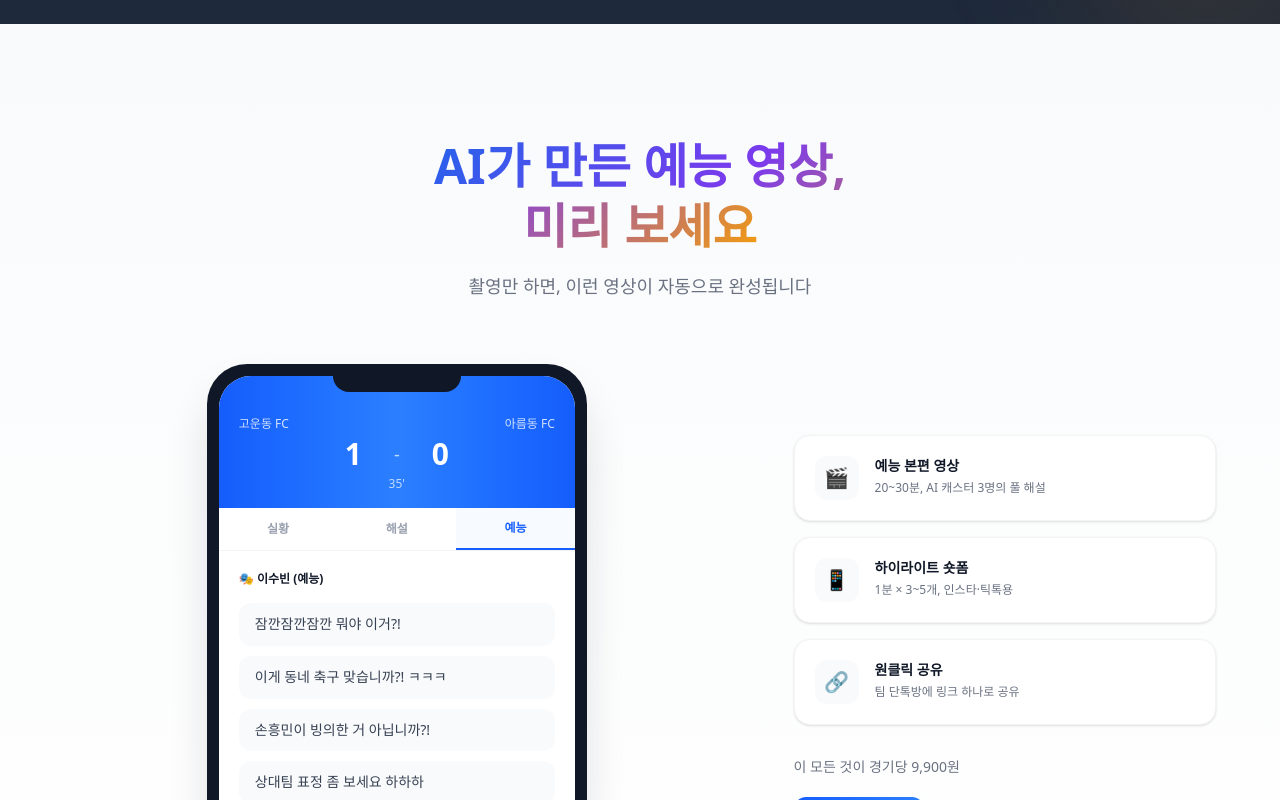
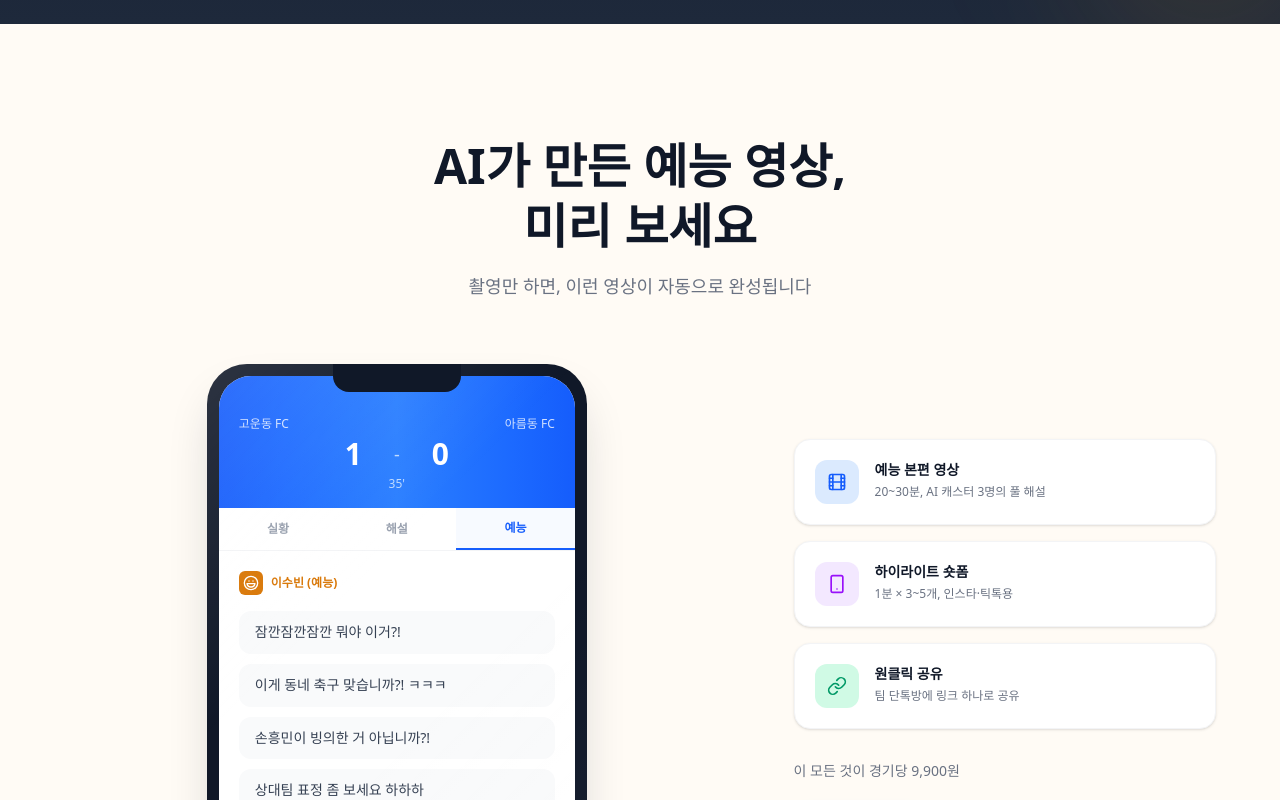
Before and after one commit to kangyh427/boomcast, a Next.js app: page / in a window 1280 px wide. Shown: the part 760-1560 px from the top of the page. Built offline with nearby package versions, Linux system fonts and the light colour scheme; a web font is replaced by a local one.

Commit message:
Update ResultPreview.tsx

```diff
--- a/src/components/landing/ResultPreview.tsx
+++ b/src/components/landing/ResultPreview.tsx
@@ -1,12 +1,17 @@
 /*
  * ============================================================
  * 파일: src/components/landing/ResultPreview.tsx
- * 설명: AI 결과물 미리보기 섹션 - 사이트 첫 번째 CTA 위치
+ * 설명: AI 결과물 미리보기 섹션 — 사이트 첫 번째 CTA 위치
  * 경로: src/components/landing/ResultPreview.tsx
- * 최근 작업: 세션 7-B
- *   - "무료 체험하기" → "체험하기"
- *   - "Try Free" → "Try It"
- *   - 무료 관련 문구 전면 삭제
+ * 최근 작업: 세션 10 - 디자인 리뉴얼 (마스터플랜 PART 8-2)
+ *   - 배경: cream (#FFFBF5) → Hero 다크와 대비
+ *   - 이모지 → lucide-react 아이콘 + 컬러 배경으로 교체
+ *   - 폰 프레임 반사광(glare) 효과 추가
+ *   - useInView 스크롤 등장 애니메이션 적용
+ *   - 캐스터 이름에서 이모지 제거 → lucide 아이콘
+ *   - hover 효과 강화 (translateY -4px + shadow-xl)
+ *   - "실시간" 금지, "무료" 금지 준수
+ * 이전: 세션 7-B - 무료 문구 삭제
  * 작성일: 2026-03-07
  * ============================================================
  */
@@ -16,7 +21,25 @@
 import { useState } from "react";
 import Link from "next/link";
 import { Button } from "@/components/ui/button";
+import { useInView } from "@/hooks/useInView";
 import { useLang } from "@/providers/LanguageProvider";
+import { Film, Smartphone, LinkIcon, Mic, BookOpen, Laugh } from "lucide-react";
+
+/* ── 결과물 아이콘 맵 ── */
+const resultIconMap: Record<string, { icon: React.ReactNode; bg: string }> = {
+  film: {
+    icon: <Film className="w-5 h-5 text-blue-600" />,
+    bg: "bg-blue-100",
+  },
+  smartphone: {
+    icon: <Smartphone className="w-5 h-5 text-purple-600" />,
+    bg: "bg-purple-100",
+  },
+  link: {
+    icon: <LinkIcon className="w-5 h-5 text-emerald-600" />,
+    bg: "bg-emerald-100",
+  },
+};
 
 /* ── 한/영 섹션 텍스트 ── */
 const text = {
@@ -28,9 +51,9 @@ const text = {
     tabAnalyst: "해설",
     tabEntertainment: "예능",
     resultItems: [
-      { icon: "🎬", title: "예능 본편 영상", desc: "20~30분, AI 캐스터 3명의 풀 해설" },
-      { icon: "📱", title: "하이라이트 숏폼", desc: "1분 × 3~5개, 인스타·틱톡용" },
-      { icon: "🔗", title: "원클릭 공유", desc: "팀 단톡방에 링크 하나로 공유" },
+      { iconKey: "film", title: "예능 본편 영상", desc: "20~30분, AI 캐스터 3명의 풀 해설" },
+      { iconKey: "smartphone", title: "하이라이트 숏폼", desc: "1분 × 3~5개, 인스타·틱톡용" },
+      { iconKey: "link", title: "원클릭 공유", desc: "팀 단톡방에 링크 하나로 공유" },
     ],
     priceNote: "이 모든 것이 경기당 9,900원",
   },
@@ -42,19 +65,28 @@ const text = {
     tabAnalyst: "Analyst",
     tabEntertainment: "Entertainment",
     resultItems: [
-      { icon: "🎬", title: "Full Show Video", desc: "20-30 min with 3 AI caster commentary" },
-      { icon: "📱", title: "Highlight Shorts", desc: "1 min × 3-5 clips for Instagram/TikTok" },
-      { icon: "🔗", title: "One-Click Share", desc: "Share via a single link to team chat" },
+      { iconKey: "film", title: "Full Show Video", desc: "20-30 min with 3 AI caster commentary" },
+      { iconKey: "smartphone", title: "Highlight Shorts", desc: "1 min × 3-5 clips for Instagram/TikTok" },
+      { iconKey: "link", title: "One-Click Share", desc: "Share via a single link to team chat" },
     ],
     priceNote: "All this for just $7.99 per game",
   },
 };
 
-/* ── 캐스터별 대사 ── */
-const casterPreview = {
+/* ── 캐스터별 대사 (lucide 아이콘 사용) ── */
+interface CasterData {
+  icon: React.ReactNode;
+  name: string;
+  color: string;
+  lines: string[];
+}
+
+const casterPreview: Record<string, Record<string, CasterData>> = {
   ko: {
     playByPlay: {
-      name: "🎙️ 김현우 (실황)",
+      icon: <Mic className="w-4 h-4 text-white" />,
+      name: "김현우 (실황)",
+      color: "#2563EB",
       lines: [
         "35분, 이정민이 공을 받습니다!",
         "왼발 슛—— 들어갑니다!!",
@@ -63,7 +95,9 @@ const casterPreview = {
       ],
     },
     analyst: {
-      name: "📊 박지훈 (해설)",
+      icon: <BookOpen className="w-4 h-4 text-white" />,
+      name: "박지훈 (해설)",
+      color: "#059669",
       lines: [
         "수비 라인 사이 공간을 정확히 찔렀습니다",
         "왼발 인사이드로 감아 차는 기술이 돋보이네요",
@@ -72,7 +106,9 @@ const casterPreview = {
       ],
     },
     entertainment: {
-      name: "🎭 이수빈 (예능)",
+      icon: <Laugh className="w-4 h-4 text-white" />,
+      name: "이수빈 (예능)",
+      color: "#D97706",
       lines: [
         "잠깐잠깐잠깐 뭐야 이거?!",
         "이게 동네 축구 맞습니까?! ㅋㅋㅋ",
@@ -83,7 +119,9 @@ const casterPreview = {
   },
   en: {
     playByPlay: {
-      name: "🎙️ Alex (Play-by-Play)",
+      icon: <Mic className="w-4 h-4 text-white" />,
+      name: "Alex (Play-by-Play)",
+      color: "#2563EB",
       lines: [
         "35th minute, Lee gets the ball!",
         "Left foot shot—— IT'S IN!!",
@@ -92,7 +130,9 @@ const casterPreview = {
       ],
     },
     analyst: {
-      name: "📊 James (Analyst)",
+      icon: <BookOpen className="w-4 h-4 text-white" />,
+      name: "James (Analyst)",
+      color: "#059669",
       lines: [
         "He found the gap between the defenders perfectly",
         "Brilliant technique with the inside of his left foot",
@@ -101,7 +141,9 @@ const casterPreview = {
       ],
     },
     entertainment: {
-      name: "🎭 Mia (Entertainment)",
+      icon: <Laugh className="w-4 h-4 text-white" />,
+      name: "Mia (Entertainment)",
+      color: "#D97706",
       lines: [
         "Wait wait wait, WHAT?!",
         "Is this really a local game?! LOL",
@@ -117,6 +159,8 @@ type TabKey = "playByPlay" | "analyst" | "entertainment";
 export default function ResultPreview() {
   const [activeTab, setActiveTab] = useState<TabKey>("entertainment");
   const { lang } = useLang();
+  const sectionRef = useInView();
+
   const t = text[lang];
   const preview = casterPreview[lang];
 
@@ -129,26 +173,41 @@ export default function ResultPreview() {
   const activeCaster = preview[activeTab];
 
   return (
-    <section id="result-preview" className="py-20 sm:py-28 px-4 bg-gradient-to-b from-gray-50 to-white">
-      <div className="max-w-6xl mx-auto">
+    <section
+      id="result-preview"
+      className="py-20 sm:py-28 px-4 bg-cream"
+    >
+      <div ref={sectionRef} className="max-w-6xl mx-auto">
         {/* ── 섹션 헤더 ── */}
         <div className="text-center mb-16">
-          <h2 className="text-3xl sm:text-4xl lg:text-5xl font-extrabold text-gray-900 whitespace-pre-line leading-tight">
-            <span className="gradient-text">{t.sectionTitle}</span>
+          <h2 className="reveal text-3xl sm:text-4xl lg:text-5xl font-extrabold text-gray-900 whitespace-pre-line leading-tight">
+            {t.sectionTitle}
           </h2>
-          <p className="text-gray-500 text-lg mt-4">{t.sectionSubtitle}</p>
+          <p className="reveal stagger-1 text-gray-500 text-lg mt-4">
+            {t.sectionSubtitle}
+          </p>
         </div>
 
         {/* ── 2컬럼 (모바일: 세로 스택) ── */}
         <div className="grid lg:grid-cols-5 gap-12 lg:gap-16 items-center">
           {/* ── 좌측: 폰 프레임 (3/5) ── */}
-          <div className="lg:col-span-3 flex justify-center">
+          <div className="reveal-left lg:col-span-3 flex justify-center">
             <div className="w-full max-w-[380px]">
+              {/* 폰 프레임 + 반사광 */}
               <div className="relative bg-gray-900 rounded-[2.5rem] p-3 shadow-2xl shadow-gray-900/20">
                 {/* 노치 */}
-                <div className="absolute top-0 left-1/2 -translate-x-1/2 w-32 h-7 bg-gray-900 rounded-b-2xl z-10" />
+                <div className="absolute top-0 left-1/2 -translate-x-1/2 w-32 h-7 bg-gray-900 rounded-b-2xl z-20" />
 
-                <div className="bg-white rounded-[2rem] overflow-hidden">
+                {/* 반사광 (glare) 효과 — PART 8-2 */}
+                <div
+                  className="absolute inset-0 rounded-[2.5rem] z-10 pointer-events-none"
+                  style={{
+                    background:
+                      "linear-gradient(135deg, rgba(255,255,255,0.12) 0%, transparent 40%, transparent 60%, rgba(255,255,255,0.04) 100%)",
+                  }}
+                />
+
+                <div className="relative bg-white rounded-[2rem] overflow-hidden">
                   {/* 스코어보드 */}
                   <div className="bg-gradient-to-r from-blue-600 via-blue-500 to-blue-600 px-5 py-4 pt-10">
                     <div className="flex items-center justify-between text-white/80 text-xs mb-1">
@@ -182,7 +241,22 @@ export default function ResultPreview() {
 
                   {/* 대사 */}
                   <div className="p-5 min-h-[220px]">
-                    <p className="text-xs font-bold text-gray-900 mb-4">{activeCaster.name}</p>
+                    {/* 캐스터 이름 (lucide 아이콘 + 텍스트) */}
+                    <div className="flex items-center gap-2 mb-4">
+                      <div
+                        className="w-6 h-6 rounded-md flex items-center justify-center"
+                        style={{ backgroundColor: activeCaster.color }}
+                      >
+                        {activeCaster.icon}
+                      </div>
+                      <span
+                        className="text-xs font-bold"
+                        style={{ color: activeCaster.color }}
+                      >
+                        {activeCaster.name}
+                      </span>
+                    </div>
+
                     <div className="space-y-2.5">
                       {activeCaster.lines.map((line, i) => (
                         <div
@@ -208,23 +282,30 @@ export default function ResultPreview() {
           </div>
 
           {/* ── 우측: 결과물 구성 + CTA (2/5) ── */}
-          <div className="lg:col-span-2">
-            {/* 결과물 카드 */}
+          <div className="reveal-right lg:col-span-2">
+            {/* 결과물 카드 (lucide 아이콘 + 컬러 배경) */}
             <div className="space-y-4 mb-8">
-              {t.resultItems.map((item, i) => (
+              {t.resultItems.map((item, i) => {
+                const iconData = resultIconMap[item.iconKey];
+                return (
                   <div
                     key={i}
-                  className="flex items-start gap-4 bg-white rounded-2xl border border-gray-100 p-5 shadow-sm hover:shadow-md transition-shadow duration-300"
+                    className="flex items-start gap-4 bg-white rounded-2xl border border-gray-100 p-5 shadow-sm card-hover transition-all duration-300"
                   >
-                  <div className="w-11 h-11 rounded-xl bg-gray-50 flex items-center justify-center text-xl shrink-0">
-                    {item.icon}
+                    <div
+                      className={`w-11 h-11 rounded-xl ${iconData.bg} flex items-center justify-center shrink-0`}
+                    >
+                      {iconData.icon}
                     </div>
                     <div>
                       <p className="font-bold text-gray-900 text-sm">{item.title}</p>
-                    <p className="text-gray-500 text-xs mt-0.5 leading-relaxed">{item.desc}</p>
+                      <p className="text-gray-500 text-xs mt-0.5 leading-relaxed">
+                        {item.desc}
+                      </p>
                     </div>
                   </div>
-              ))}
+                );
+              })}
             </div>
 
             {/* 가격 + CTA (사이트 전체 첫 번째 CTA) */}
```
Lines whose indentation alone changed are shown as unchanged.
